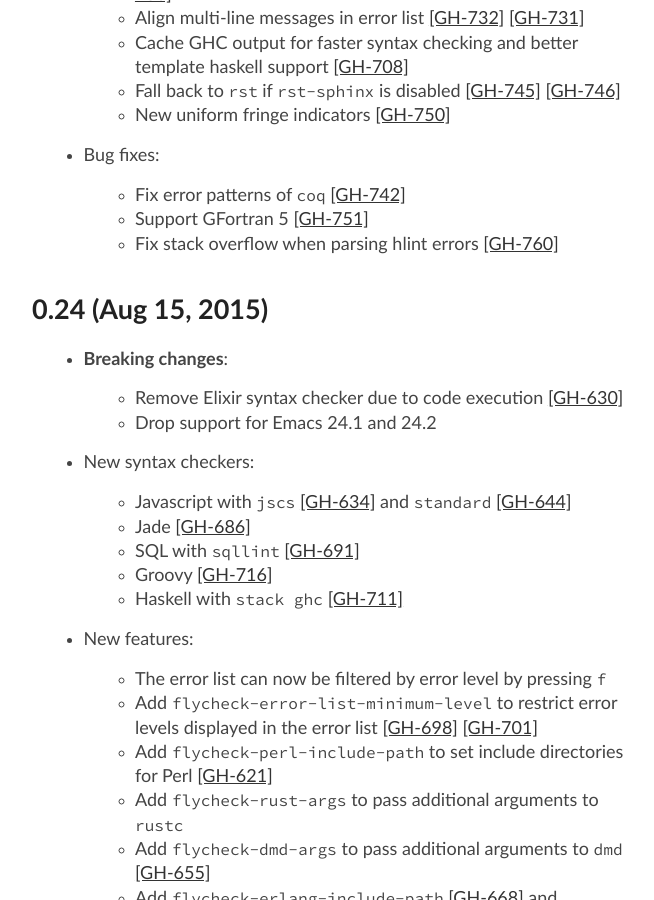
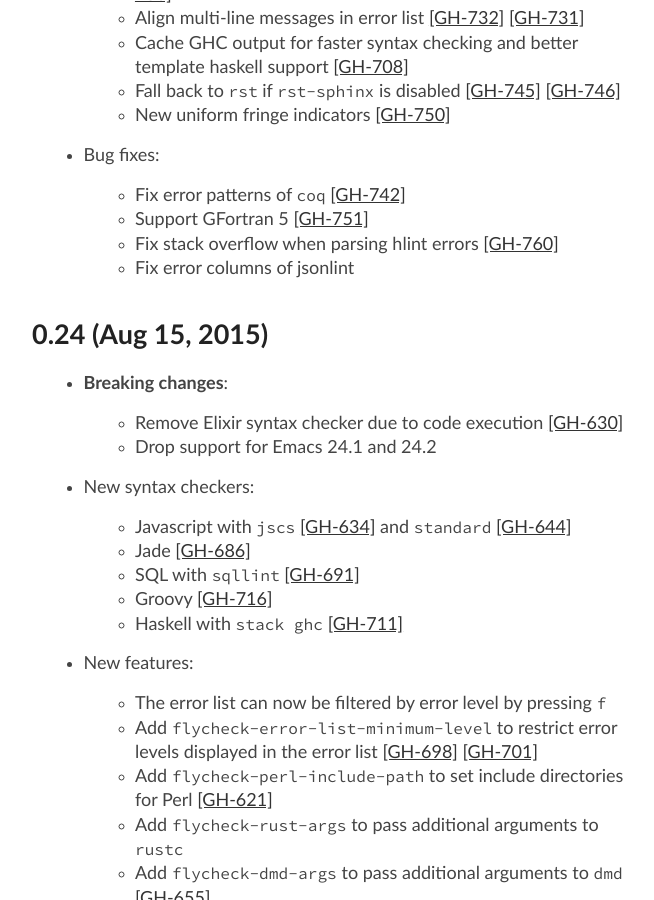
Before and after one commit to cmarqu/flycheck.github.io, a Jekyll site: the page built from changes.md, in a window 1280 px wide and 900 px high, scrolled down 630 px. Shown: the whole window, without its empty margins (258-912 px from the left). Built offline with Jekyll 4.4.1, drawn with Linux system fonts in a browser that asks for light colours.

Commit message:
Update manual from flycheck/flycheck@09d4816

```diff
--- a/_includes/changes.md
+++ b/_includes/changes.md
@@ -28,6 +28,7 @@
   - Fix error patterns of `coq` [[GH-742]](https://github.com/flycheck/flycheck/issues/742)
   - Support GFortran 5 [[GH-751]](https://github.com/flycheck/flycheck/issues/751)
   - Fix stack overflow when parsing hlint errors [[GH-760]](https://github.com/flycheck/flycheck/issues/760)
+  - Fix error columns of jsonlint
 
 0.24 (Aug 15, 2015)
 ===================
```
